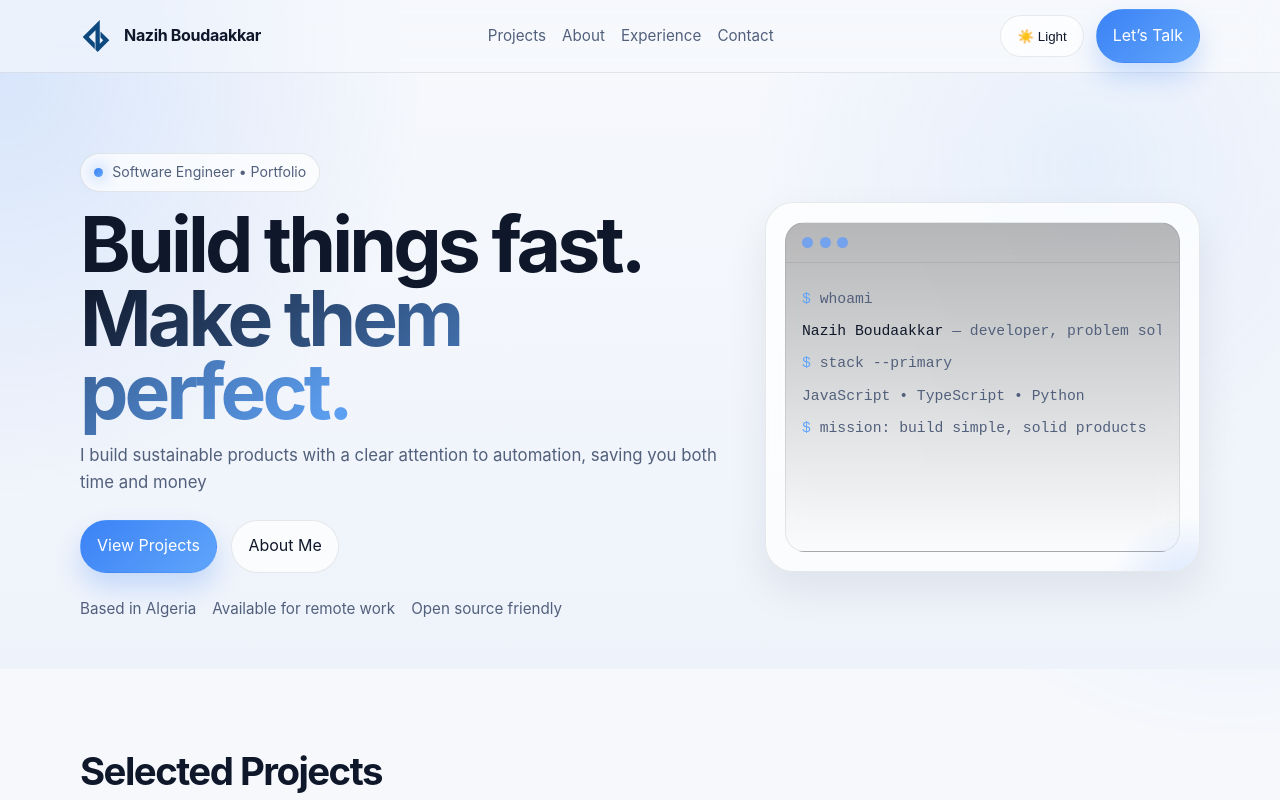
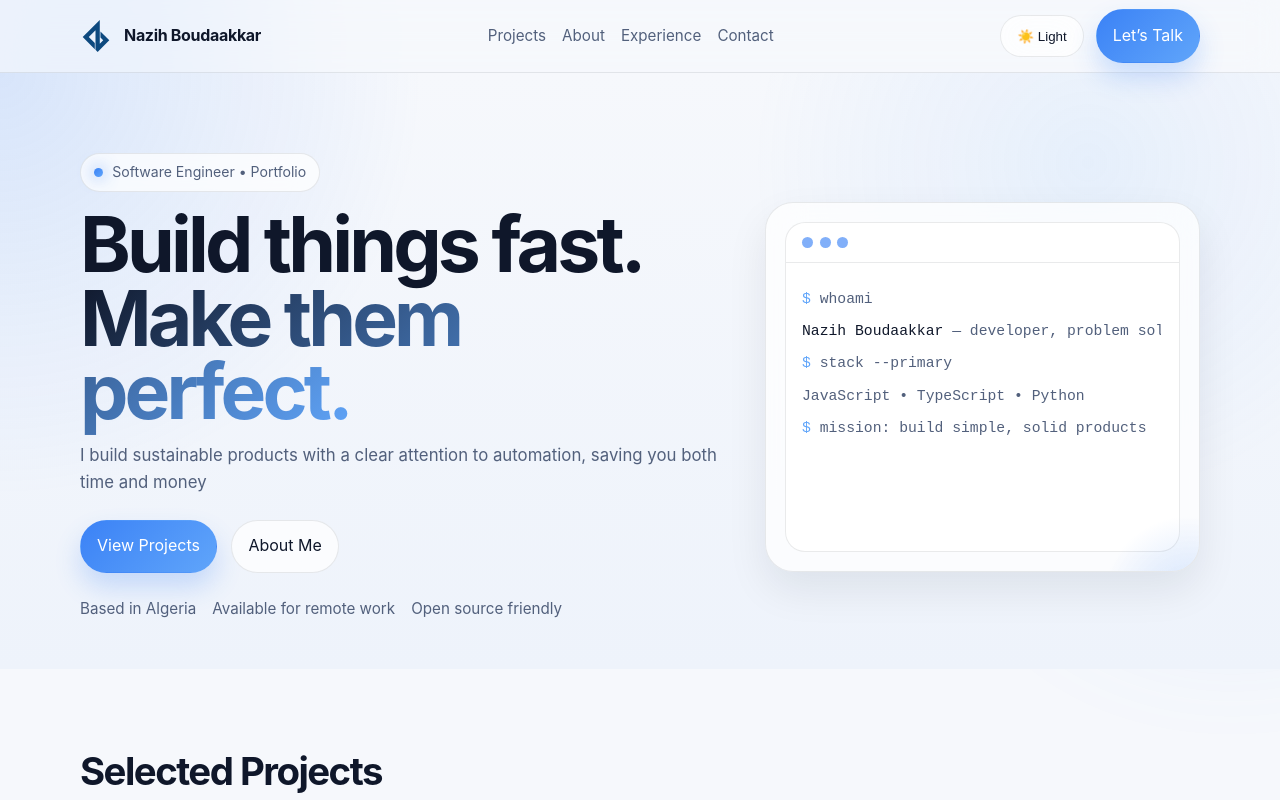
Before and after one commit to Spounka/portfolio-react, a React (Vite) app: page / in a window 1280 px wide. Shown: the top 800 px of the page. Built offline with nearby package versions, Linux system fonts and the light colour scheme.

Commit message:
fix gradient in light theme

```diff
--- a/src/styles.css
+++ b/src/styles.css
@@ -10,6 +10,7 @@
   --muted: #9aa7c7;
   --border: rgba(255, 255, 255, 0.09);
   --shadow: 0 20px 60px rgba(0, 0, 0, 0.35);
+  --terminal: linear-gradient(180deg, rgba(0, 0, 0, 0.28), rgba(255, 255, 255, 0.02));
   --hero-glow:
     radial-gradient(circle at top left, rgba(59, 130, 246, 0.22), transparent 30%),
     radial-gradient(circle at 85% 15%, rgba(96, 165, 250, 0.14), transparent 28%),
@@ -24,6 +25,7 @@
   --text: #0f172a;
   --muted: #52607c;
   --border: rgba(15, 23, 42, 0.09);
+  --terminal: white;
   --shadow: 0 18px 40px rgba(15, 23, 42, 0.08);
   --hero-glow:
     radial-gradient(circle at top left, rgba(59, 130, 246, 0.16), transparent 30%),
@@ -266,7 +268,7 @@ h1 {
 }
 
 .terminal {
-  background: linear-gradient(180deg, rgba(0, 0, 0, 0.28), rgba(255, 255, 255, 0.02));
+  background: var(--terminal);
   border: 1px solid var(--border);
   border-radius: 1.25rem;
   overflow: hidden;
```
